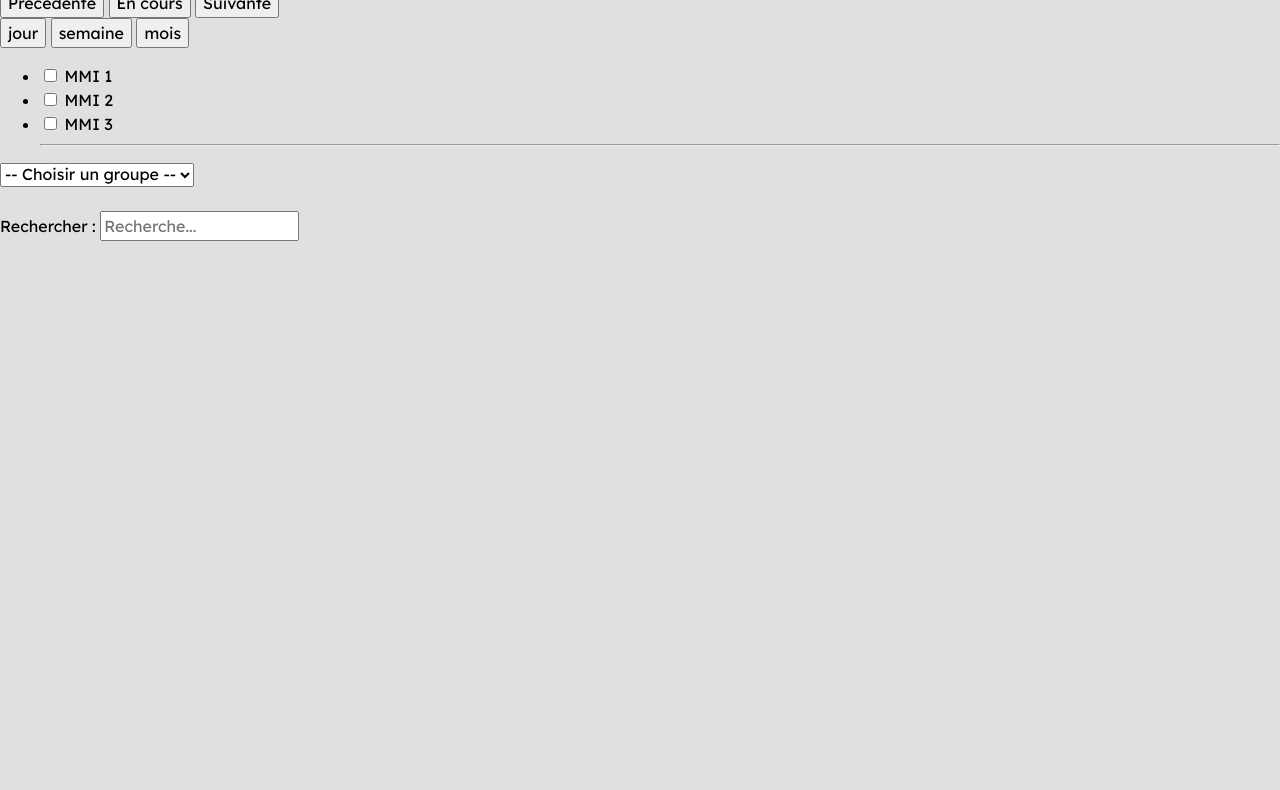
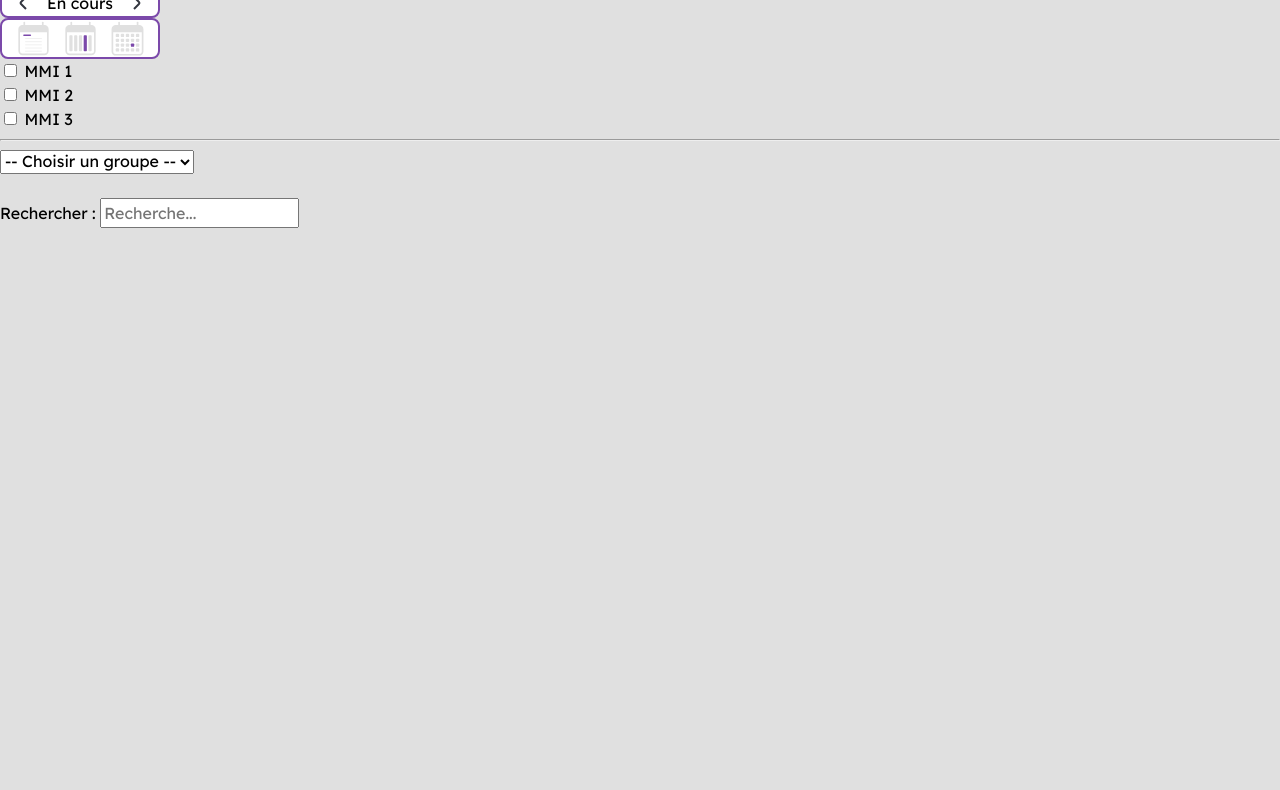
Before and after one commit to mathismce/SAE-303, a website built with Vite: page index.html in a window 1280 px wide. Shown: the part 60-850 px from the top of the page. Built offline with nearby package versions, Linux system fonts and the light colour scheme; files whose address does not match are found by name; what @toast-ui/calendar, ical would draw is missing.

Commit message:
style v13:44

```diff
--- a/index.html
+++ b/index.html
@@ -9,24 +9,24 @@
 </head>
 
 <body>
-  <div>
     <header>
       <div class="container1">
         <h1>Calendrier 2023-2024</h1>
-        <nav class="nav">
-          <button id="prev">Précédente</button>
-          <button id="current">En cours</button>
-          <button id="next">Suivante</button>
+        <nav class="container1__nav" id="nav">
+          <button class="container1__nav_prev" id="prev"><img id="prev" src="./asset/icon-prev.svg"
+              alt="icon-précdent"></button>
+          <button class="container1__nav_current" id="current">En cours</button>
+          <button class="container1__nav_next" id="next"><img id="next" src="./asset/icon-next.svg"
+              alt="icon-précdent"></button>
         </nav>
       </div>
-
-      <nav class="view">
-        <button id="day">jour</button>
-        <button id="week">semaine</button>
-        <button id="month">mois</button>
+      <div>
+        <nav class="container2" id="view">
+          <button class="container2__day" id="day"><img id="day" src="./asset/icon-day.svg" alt="day"></button>
+          <button class="container2__week" id="week"><img id="week" src="./asset/icon-week.svg" alt="week"></button>
+          <button class="container2__month" id="month"><img id="month" src="./asset/icon-month.svg" alt="month"></button>
         </nav>
-    </header>
-    <ul id="year">
+        <ul class="" id="year">
           <li>
             <input type="checkbox" id="mmi1">
             <label for="mmi1">MMI 1</label>
@@ -62,6 +62,8 @@
           <label for="search">Rechercher : </label>
           <input type="text" id="search" name="q" placeholder="Recherche...">
         </form>
+      </div>
+    </header>
 
   <main id="calendar" style="height: 800px"></main>
   </div>
--- a/js/view.js
+++ b/js/view.js
@@ -5,11 +5,11 @@ let V = {};
 
 V.init = function () {
   // IT2: Sélection semaine
-  let nav = document.querySelector("nav");
+  let nav = document.querySelector("#nav");
   nav.addEventListener("click", V.handler_clickOnWeek);
 
   // IT8: Sélection vue
-  let view = document.querySelector(".view");
+  let view = document.querySelector("#view");
   view.addEventListener("click", V.handler_clickOnView);
 
 };
@@ -90,8 +90,6 @@ V.handler_clickOnWeek = function (ev) {
   else if (ev.target.id == "next") {
     V.uicalendar.next();
   }
-
-
 }
 
 
--- a/style.css
+++ b/style.css
@@ -1,7 +1,8 @@
 @import url('https://fonts.googleapis.com/css2?family=Lexend&display=swap');
 
 :root{
-    --primary-purple: #49236C;
+    --primary-purple: #7B49AA;
+    --prmimary-white: #ffffff;
 }
 /* Box sizing rules */
 *,
@@ -42,6 +43,7 @@ body {
   min-height: 100vh;
   text-rendering: optimizeSpeed;
   line-height: 1.5;
+  list-style: none;
 }
 
 /* Remove list styles on ul, ol elements with a class attribute */
@@ -95,3 +97,62 @@ body {
     background-color: #E0E0E0;
     font-family:'Lexend';
 }
+
+.container1{
+
+}
+
+.container1__nav{
+ display: flex;
+ justify-content: center;
+ width: 10rem;
+ background-color: var(--prmimary-white);
+ border-radius: .5rem;
+ border:var(--primary-purple) solid 2px;
+}
+
+.container1__nav_prev{
+  border: none;
+  background-color: rgba(0, 0, 0, 0);
+  cursor: pointer;
+}
+
+.container1__nav_current{
+  border: none;
+  background-color:rgba(0, 0, 0, 0);
+  cursor: pointer;
+}
+
+.container1__nav_next{
+  border: none;
+  background-color: rgba(0, 0, 0, 0);
+  cursor: pointer;
+}
+
+
+.container2 {
+  display: flex;
+ justify-content: center;
+ width: 10rem;
+ background-color: var(--prmimary-white);
+ border-radius: .5rem;
+ border:var(--primary-purple) solid 2px;
+}
+
+.container2__day {
+  border: none;
+  background-color: rgba(0, 0, 0, 0);
+  cursor: pointer;
+}
+
+.container2__week {
+  border: none;
+  background-color: rgba(0, 0, 0, 0);
+  cursor: pointer;
+}
+
+.container2__month {
+  border: none;
+  background-color: rgba(0, 0, 0, 0);
+  cursor: pointer;
+}
```
Also changed, not shown: asset/icon-day.svg (added), asset/icon-month.svg (added), asset/icon-next.svg (added), asset/icon-prev.svg (added), asset/icon-week.svg (added). Lines whose indentation alone changed are shown as unchanged.
